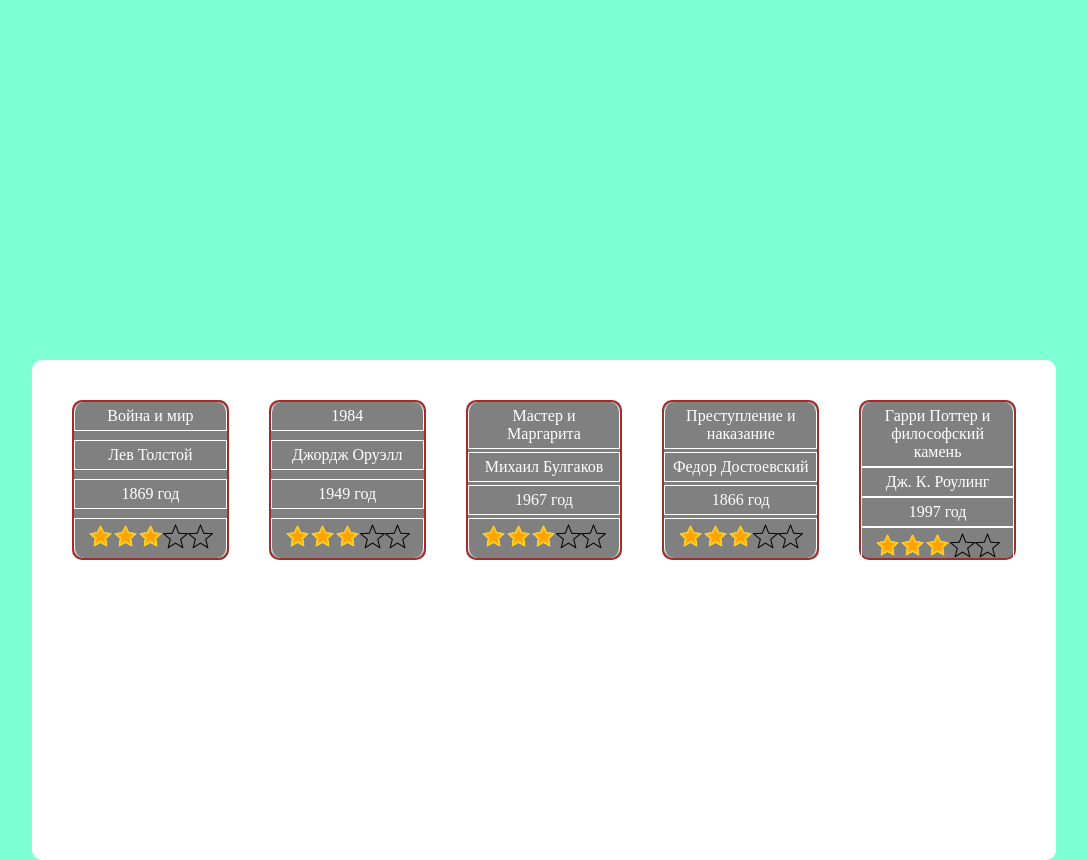
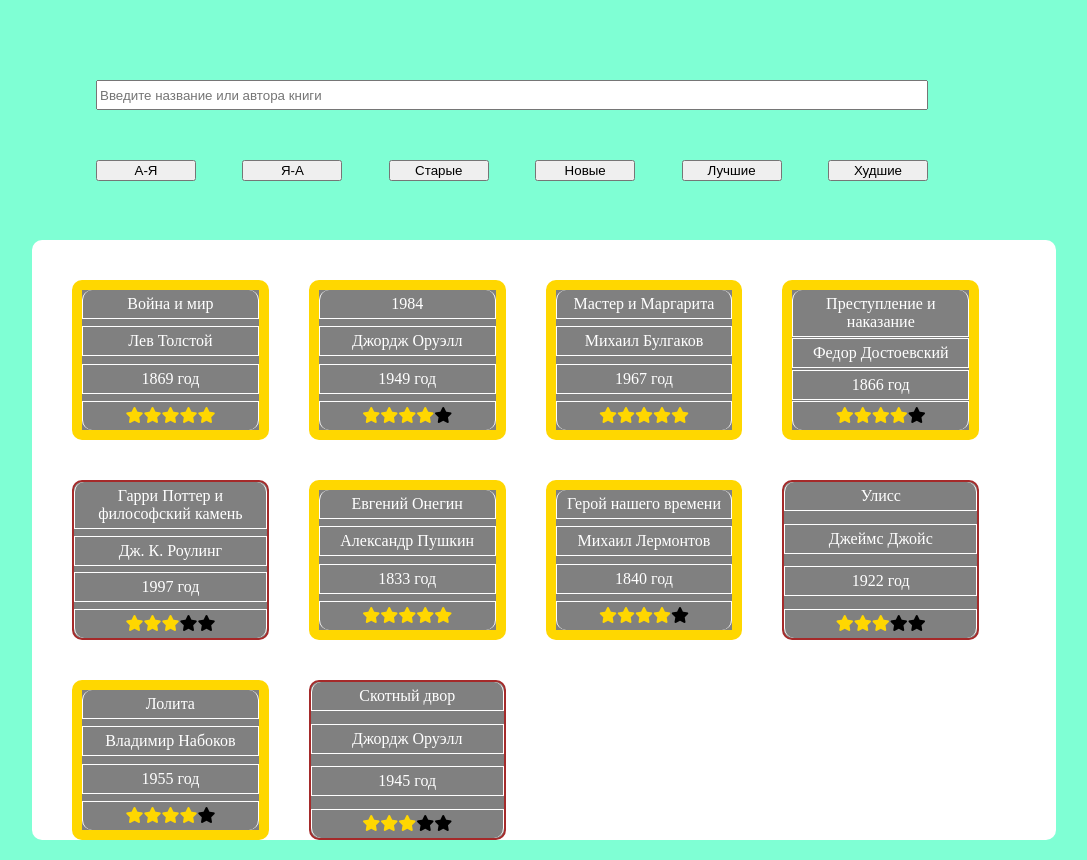
Before and after one commit to Aram993/Vue-test, a Vue app: page / in a window 1280 px wide. Shown: the whole page, without its empty margins (32-1119 px from the left). Built offline with nearby package versions, Linux system fonts and the light colour scheme; the HTML template or start-up script is replaced by a standard one.

Commit message:
second commit

```diff
--- a/index.html
+++ b/index.html
@@ -3,6 +3,7 @@
   <head>
     <meta charset="UTF-8">
     <link rel="icon" href="/favicon.ico">
+    <link rel="stylesheet" href="https://cdnjs.cloudflare.com/ajax/libs/font-awesome/6.4.0/css/all.min.css" />
     <meta name="viewport" content="width=device-width, initial-scale=1.0">
     <title>Vite App</title>
   </head>
--- a/src/components/books.vue
+++ b/src/components/books.vue
@@ -1,22 +1,34 @@
 <template>
+    <input type="text" placeholder="Введите название или автора книги" v-on:input="chooseBooks">
+    <div class="buttons">
+        <button v-on:click="sortBooksByNameAsc">А-Я</button>
+        <button v-on:click="sortBooksByNameDesc">Я-А</button>
+        <button v-on:click="sortBooksByYearAsc">Старые</button>
+        <button v-on:click="sortBooksByYearDesc">Новые</button>
+        <button v-on:click="sortBooksByRatingDesc">Лучшие</button>
+        <button v-on:click="sortBooksByRatingAsc">Худшие</button>
+    </div>
     <div class="field">
-        <div class="card" v-for="book in books">
-            <div id="top" v-on:click="renderStars">{{ book.title }}</div>
+        <h1 v-if="books.length === 0">КНИГИ НЕ НАЙДЕНЫ!</h1>
+        <div v-bind:class="{'card': true, 'bestBooks': (book.rating > 3) ? true : false}" v-for="book in books">
+            <div id="top">{{ book.title }}</div>
             <div>{{ book.author }}</div>
             <div>{{ book.year }} год</div>
             <div id="bottom">
-                <img v-bind:src="star" alt="" class="stars">
-                <img v-bind:src="star" alt="" class="stars">
-                <img v-bind:src="star" alt="" class="stars">
-                <img v-bind:src="starWhite" alt="" class="stars">
-                <img v-bind:src="starWhite" alt="" class="stars">
+                <i class="fa fa-star star-gold"></i>
+                <i class="fa fa-star star-gold"></i>
+                <i class="fa fa-star star-gold"></i>
+                <i class="fa fa-star star-gold" v-if="book.rating > 3"></i>
+                <i class="fa fa-star star-grey" v-else-if="(book.rating === 3)"></i>
+
+                <i class="fa fa-star star-gold" v-if="book.rating > 4"></i>
+                <i class="fa fa-star star-grey" v-else-if="book.rating <= 4"></i>
             </div>
         </div>
     </div>
 </template>
 <script>
 import star from '@/assets/images/star.png';
-import starWhite from '@/assets/images/star-white.png';
 export default {
     name: "books",
     data() {
@@ -26,17 +38,87 @@ export default {
                     { id: 2, title: '1984', author: 'Джордж Оруэлл', year: 1949, rating: 4 },
                     { id: 3, title: 'Мастер и Маргарита', author: 'Михаил Булгаков', year: 1967, rating: 5 },
                     { id: 4, title: 'Преступление и наказание', author: 'Федор Достоевский', year: 1866, rating: 4 },
-                    { id: 5, title: 'Гарри Поттер и философский камень', author: 'Дж. К. Роулинг', year: 1997, rating: 3 }
+                    { id: 5, title: 'Гарри Поттер и философский камень', author: 'Дж. К. Роулинг', year: 1997, rating: 3 },
+                    { id: 6, title: 'Евгений Онегин', author: 'Александр Пушкин', year: 1833, rating: 5 },
+                    { id: 7, title: 'Герой нашего времени', author: 'Михаил Лермонтов', year: 1840, rating: 4 },
+                    { id: 8, title: 'Улисс', author: 'Джеймс Джойс', year: 1922, rating: 3 },
+                    { id: 9, title: 'Лолита', author: 'Владимир Набоков', year: 1955, rating: 4 },
+                    { id: 10, title: 'Скотный двор', author: 'Джордж Оруэлл', year: 1945, rating: 3 }
                 ],
             star,
-            starWhite,
-            arr: []
-
+            searchValue: ""
         }
     }, methods: {
         renderStars(value) {
-            this.arr = [star, star, star, star, star];
-            console.log(this.arr);
+            for (let i = 0; i < value; i++) {
+                console.log(value);
+                this.starsEl += '<i class="fa fa-star star-gold"></i>'
+            }
+        },
+
+        getArray() {
+            return this.books =
+                [
+                    { id: 1, title: 'Война и мир', author: 'Лев Толстой', year: 1869, rating: 5 },
+                    { id: 2, title: '1984', author: 'Джордж Оруэлл', year: 1949, rating: 4 },
+                    { id: 3, title: 'Мастер и Маргарита', author: 'Михаил Булгаков', year: 1967, rating: 5 },
+                    { id: 4, title: 'Преступление и наказание', author: 'Федор Достоевский', year: 1866, rating: 4 },
+                    { id: 5, title: 'Гарри Поттер и философский камень', author: 'Дж. К. Роулинг', year: 1997, rating: 3 },
+                    { id: 6, title: 'Евгений Онегин', author: 'Александр Пушкин', year: 1833, rating: 5 },
+                    { id: 7, title: 'Герой нашего времени', author: 'Михаил Лермонтов', year: 1840, rating: 4 },
+                    { id: 8, title: 'Улисс', author: 'Джеймс Джойс', year: 1922, rating: 3 },
+                    { id: 9, title: 'Лолита', author: 'Владимир Набоков', year: 1955, rating: 4 },
+                    { id: 10, title: 'Скотный двор', author: 'Джордж Оруэлл', year: 1945, rating: 3}
+                ]
+        },
+
+        chooseBooks(event) {
+            this.searchValue = event.target.value;
+            this.books = this.getArray();
+            this.books = this.books.filter(item => {
+                return item.title.toLowerCase().includes(this.searchValue) || item.author.toLowerCase().includes(this.searchValue);
+            })
+        },
+
+        sortBooksByNameAsc() {
+            this.books.sort((a, b) => {
+                if (a.title > b.title) {
+                    return 1;
+                }
+                if (a.title < b.title) {
+                    return -1;
+                }
+            })
+        },
+        sortBooksByNameDesc() {
+            this.books.sort((a, b) => {
+                if (a.title > b.title) {
+                    return -1;
+                }
+                if (a.title < b.title) {
+                    return 1;
+                }
+            })
+        },
+        sortBooksByYearAsc() {
+            this.books.sort((a, b) => {
+                return a.year - b.year;
+            })
+        },
+        sortBooksByYearDesc() {
+            this.books.sort((a, b) => {
+                return b.year - a.year;
+            })
+        },
+        sortBooksByRatingAsc() {
+            this.books.sort((a, b) => {
+                return a.rating - b.rating;
+            })
+        },
+        sortBooksByRatingDesc() {
+            this.books.sort((a, b) => {
+                return b.rating - a.rating;
+            })
         }
     }
 }
@@ -47,12 +129,13 @@ export default {
         position: absolute;
         padding: 20px;
         display: flex;
-        top: 45%;
+        flex-wrap: wrap;
+        top: 30%;
         left: 5%;
         background-color: #fff;
         border-radius: 10px;
         width: 80%;
-        height: 500px;
+        height: 600px;
     }
 
     .card {
@@ -90,4 +173,39 @@ export default {
     .stars {
         width: 25px;
     }
+
+    .star-gold {
+        color: gold;
+    }
+
+    .star-grey {
+        color: black;
+    }
+
+   input {
+        position: absolute;
+        top: 10%;
+        left: 10%;
+        width: 65%;
+        height: 30px;
+   }
+
+   .buttons {
+        position: absolute;
+        top: 20%;
+        left: 10%;
+        width: 65%;
+        display: flex;
+        justify-content: space-between;
+    }
+
+    .buttons > button {
+        width: 100px;
+        cursor: pointer;
+    }
+
+    .bestBooks {
+        border: 10px solid gold;
+    }
+
 </style>
```
